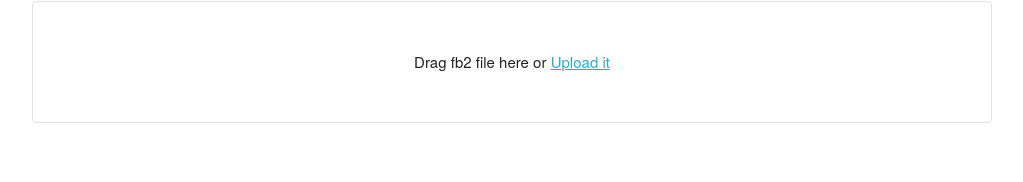
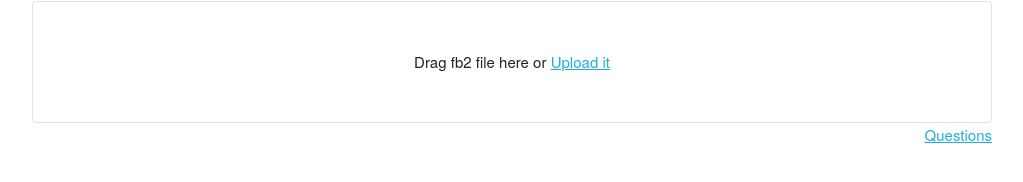
Before and after one commit to eapyl/fb2reader, a Jekyll site: the page index.html, which Jekyll copies as it is, in a window 1280 px wide. Shown: the part 375-557 px from the top of the page, without its empty margins (128-1151 px from the left). Built offline with Jekyll 4.4.1, drawn with Linux system fonts in a browser that asks for light colours.

Commit message:
Added link to questions

```diff
--- a/index.html
+++ b/index.html
@@ -43,6 +43,12 @@
 
         button {
             margin-right: 1rem;
+        }
+
+        #upload {
+            visibility: hidden;
+            width: 1px;
+            height: 1px
         }
     </style>
     <meta name="viewport" content="width=device-width, initial-scale=1">
@@ -107,11 +113,11 @@
                     </table>
                 </div>
             </div>
-
             <div id="drop-zone">Drag fb2 file here or
                 <a href="" onclick="document.getElementById('upload').click(); return false">Upload it</a>
             </div>
-            <input type="file" id="upload" name="upload" style="visibility: hidden; width: 1px; height: 1px" multiple />
+            <input type="file" id="upload" name="upload"/>
+            <a class="u-pull-right" href="https://github.com/eapyl/fb2reader/issues">Questions</a>
         </div>
     </div>
     <script src="popmotion.global.min.js"></script>
```
